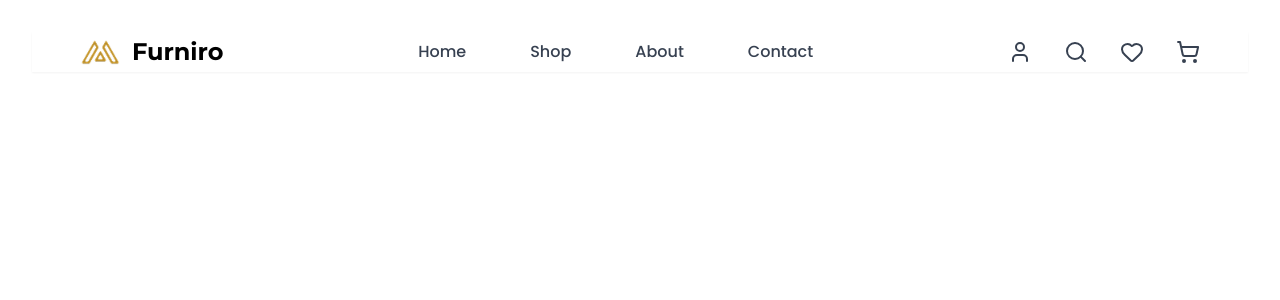
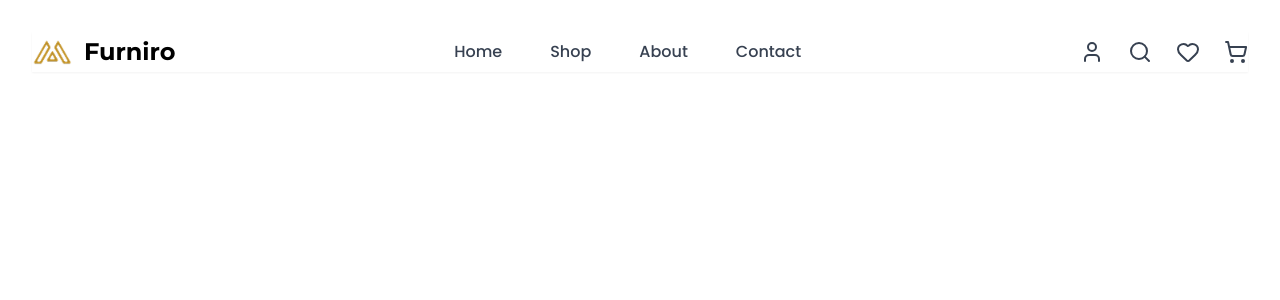
Before and after one commit to massil30/Ecommerce-Website, a React (Vite) app in the folder Frontend/: page / in a window 1280 px wide. Shown: the top 300 px of the page. Built offline with nearby package versions, Linux system fonts and the light colour scheme.

Commit message:
Fix responsivity using Clamp and Hide elements

```diff
--- a/Frontend/src/App.css
+++ b/Frontend/src/App.css
@@ -1,6 +1,16 @@
 @tailwind base;
 @tailwind components;
 @tailwind utilities;
+
+
+@layer base {
+  body {
+    font-family: system-ui, -apple-system, BlinkMacSystemFont, 'Segoe UI',
+      Roboto, 'Helvetica Neue', Arial, 'Noto Sans', sans-serif,
+      'Apple Color Emoji', 'Segoe UI Emoji', 'Segoe UI Symbol', 'Noto Color Emoji';
+    line-height: 1.5;
+  }
+}
 
 
 #root {
--- a/Frontend/src/header.jsx
+++ b/Frontend/src/header.jsx
@@ -6,7 +6,7 @@ const Header = () => {
 
   return (
     <header className="sticky top-0 z-50 mt-0 p-0 bg-white shadow-sm w-full">
-      <div className="flex items-center justify-between w-full  md:px-12">
+      <div className="flex items-center justify-between w-full  ">
         {/* LEFT SECTION */}
         <div className="flex items-center gap-3">
           <img
@@ -15,7 +15,7 @@ const Header = () => {
             className="w-10 h-10 object-contain"
           />
           <h1
-            className="text-2xl font-bold"
+            className="text-2xl md,sm:text-xl font-bold"
             style={{ fontFamily: "Montserrat, sans-serif" }}
           >
             Furniro
@@ -23,12 +23,12 @@ const Header = () => {
         </div>
 
         {/* CENTER NAVIGATION */}
-        <nav className="hidden md:flex items-center gap-16">
+<nav className="items-center hidden md:flex gap-[clamp(1rem,4vw,3rem)]">
           {["Home", "Shop", "About", "Contact"].map((item) => (
             <a
               key={item}
               href={`#${item.toLowerCase()}`}
-              className="text-[1rem] font-medium text-gray-700 hover:text-blue-600 transition-colors"
+              className="text-[1rem] md:0.8rem font-medium text-gray-700 hover:text-blue-600 transition-colors"
               style={{ fontFamily: "Poppins, sans-serif" }}
             >
               {item}
@@ -37,7 +37,7 @@ const Header = () => {
         </nav>
 
         {/* RIGHT ICONS */}
-        <div className="hidden md:flex items-center gap-8">
+        <div className="hidden  sm:flex items-center md:gap-3 sm:gap-4 lg:gap-6">
           <User className="w-6 h-6 text-gray-700 cursor-pointer hover:text-blue-600" />
           <Search className="w-6 h-6 text-gray-700 cursor-pointer hover:text-blue-600" />
           <Heart className="w-6 h-6 text-gray-700 cursor-pointer hover:text-blue-600" />
@@ -46,7 +46,7 @@ const Header = () => {
 
         {/* MOBILE MENU BUTTON */}
         <button
-          className="md:hidden flex items-center"
+          className="sm:hidden flex items-center"
           onClick={() => setOpen(!open)}
         >
           {open ? <X size={28} /> : <Menu size={28} />}
@@ -55,7 +55,7 @@ const Header = () => {
 
       {/* MOBILE DRAWER MENU */}
       {open && (
-        <div className="md:hidden bg-white border-t border-gray-200 py-4 px-6 space-y-4">
+        <div className="sm:hidden bg-white border-t border-gray-200 py-4 px-6 space-y-4">
           {["Home", "Shop", "About", "Contact"].map((item) => (
             <a
               key={item}
```
